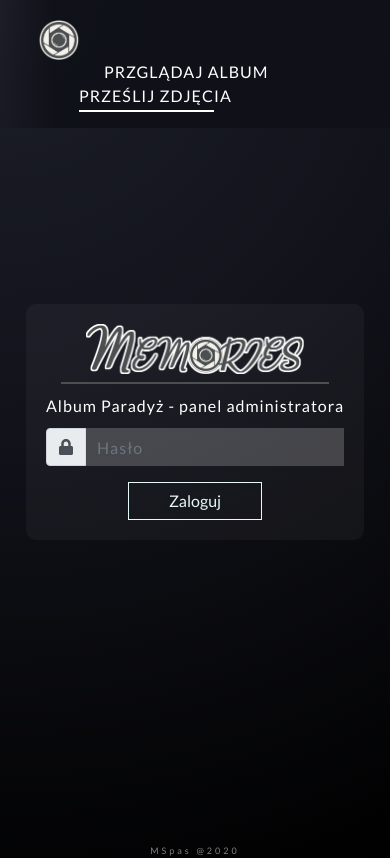
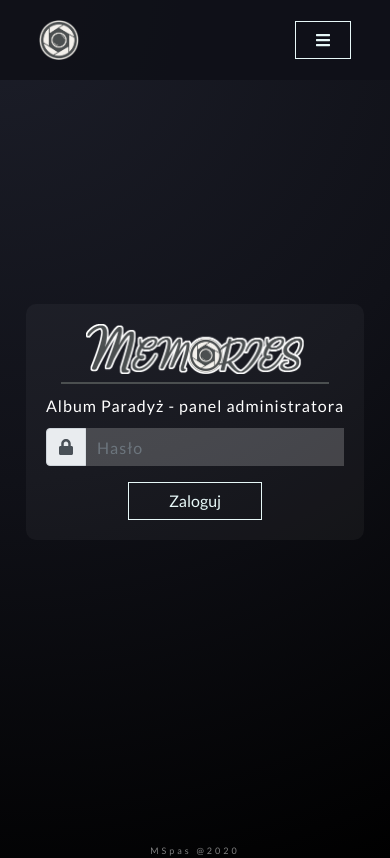
Before and after one commit to mspas/Album, a React (Create React App) app in the folder client/: page /login in a window 390 px wide. Built offline with nearby package versions, Linux system fonts and the light colour scheme.

Commit message:
fixed responsiveness, changed header for sticky and fixed mode

```diff
--- a/client/src/App.js
+++ b/client/src/App.js
@@ -13,7 +13,7 @@ function App() {
     <div className="App">
       <main>
         <BrowserRouter basename={process.env.PUBLIC_URL}>
-          <Header />
+          <Header sticky={false} />
           <Switch>
             <Route path="/home" component={Home} />
             <Route path="/album" component={Album} />
--- a/client/src/App.sass
+++ b/client/src/App.sass
@@ -9,17 +9,6 @@
   min-height: 100vh
   color: #fff
   @include gradient-bg($color1: #1c1e29, $color2: $primary, $color3: #000)
-  .header
-    display: flex
-    flex-flow: row wrap
-    position: fixed
-    top: 0
-    visibility: visible
-    width: 100%
-    padding: 20px 10%
-    z-index: 3
-    img
-      height: 40px
   footer
     height: 14px
     width: 100%
--- a/client/src/_animations.sass
+++ b/client/src/_animations.sass
@@ -37,3 +37,9 @@
     100%
         opacity: 1
         transform: scale(1)
+
+@keyframes slideInDown
+    0%
+        transform: translate(0, 0)
+    100%
+        transform: translate(0px, 35px)
--- a/client/src/components/Album/Home.js
+++ b/client/src/components/Album/Home.js
@@ -6,7 +6,8 @@ import stylesHeader from "../Header.module.sass";
 import AuthService from "../../services/auth.service";
 import HighlightedImagesList from "./HighlightedImagesList";
 import ImageSlider from "./ImageSlider";
-import { hideHeader, showHeader, hideLogo, showLogo } from "../../actions";
+import { hideHeader, hideLogo, showLogo } from "../../actions";
+import Header from "../Header";
 
 function Home() {
   const dispatch = useDispatch();
@@ -79,21 +80,7 @@ function Home() {
           </p>
         </div>
       </div>
-      <header ref={headerRef} className={styles.header}>
-        <span className={styles.cityTitle}>Paradyż</span>
-        <ul>
-          <li>
-            <NavLink className={stylesHeader.link} to="/album">
-              <span>Przglądaj album</span>
-            </NavLink>
-          </li>
-          <li>
-            <NavLink className={stylesHeader.link} to="/kontakt">
-              <span>Prześlij zdjęcia</span>
-            </NavLink>
-          </li>
-        </ul>
-      </header>
+      <Header sticky={true} />
       <article className={styles.welcomeText}>
         <p>
           <span className={styles.subtitle}>{subtitle}</span>
@@ -111,8 +98,8 @@ function Home() {
             setActiveIndex(index);
             setModalShow(true);
             dispatch(hideLogo());
-            headerRef.current.style.zIndex = 0;
-            headerRef.current.style.visibility = "hidden";
+            //headerRef.current.style.zIndex = 0;
+            //headerRef.current.style.visibility = "hidden";
           }}
         />
       </div>
@@ -122,8 +109,8 @@ function Home() {
           setModalShow(false);
           setActiveIndex(1);
           dispatch(showLogo());
-          headerRef.current.style.zIndex = 2;
-          headerRef.current.style.visibility = "visible";
+          //headerRef.current.style.zIndex = 2;
+          //headerRef.current.style.visibility = "visible";
         }}
         images={images}
         activeIndex={activeIndex}
--- a/client/src/components/Album/styles/HighlightedImagesList.module.sass
+++ b/client/src/components/Album/styles/HighlightedImagesList.module.sass
@@ -36,5 +36,8 @@ $size: 200px
                     border-radius: 5px
                     border: solid 3px white
                     transition: 0.3s
+                    @media screen and ( max-width: 455px )
+                        width: calc( 100vw - 60px )
+                        height: auto
                 &:last-child
                     flex: 1
--- a/client/src/components/Album/styles/Home.module.sass
+++ b/client/src/components/Album/styles/Home.module.sass
@@ -17,6 +17,9 @@
         background-attachment: fixed
         background-position: 0% 0%
         background-repeat: no-repeat
+        @media screen and ( max-width: 455px )
+            height: 400px
+            background-position: 20% 0%
         .welcomeContent
             position: relative
             width: 100%
@@ -25,6 +28,8 @@
             font-family: CountrysideTwo, Arial, serif
             transition: 1s
             animation: blur 1s ease 1s forwards
+            @media screen and ( max-width: 455px )
+                height: 400px
             h1
                 margin-top: 20px
                 font-size: 6em
@@ -61,29 +66,23 @@
                         font-size: 3em
                     @media screen and ( max-width: 338px )
                         font-size: 2em
-    .header
-        display: flex
-        flex-flow: row wrap
-        position: sticky
-        top: 0
-        width: 100%
-        background-image: linear-gradient(to right, transparent 0%, #101118f6 14%)
-        padding: 25px 10%
-        z-index: 2
     .welcomeText
         padding: 50px 10vw !important
         text-align: justify
-        font-size: 16px
+        font-size: 1em
         border-radius: 0 !important
         @include default-box()
-        @media screen and ( max-width: 500px )
+        @media screen and ( max-width: 455px )
+            font-size: 0.8em
             text-align: left
             padding: 15px 25px !important
         .subtitle
             font-family: CountrysideTwo, Arial, serif
-            font-size: 45px
+            font-size: 3em
             margin-right: 15px
             vertical-align: bottom
+            @media screen and ( max-width: 455px )
+                font-size: 2em
         .bodyText
             line-height: 2em
             letter-spacing: 2px
@@ -97,3 +96,5 @@
         opacity: 0
         animation: fadeIn 2s ease 0s forwards
         padding: 50px 12vw
+        @media screen and ( max-width: 455px )
+            padding: 0 20px
--- a/client/src/components/Header.js
+++ b/client/src/components/Header.js
@@ -1,38 +1,87 @@
 import React, { useEffect, useState } from "react";
 import { NavLink } from "react-router-dom";
+import { FontAwesomeIcon } from "@fortawesome/react-fontawesome";
+import { faBars, faTimes } from "@fortawesome/free-solid-svg-icons";
 import styles from "./Header.module.sass";
 import logo from "../assets/logo.png";
 import { useSelector } from "react-redux";
 
-const Header = () => {
+const Header = (props) => {
   const showHeader = useSelector((state) => state.showHeader);
   const showLogo = useSelector((state) => state.showLogo);
-  const [headerClass, setHeaderClass] = useState("header ");
+  const [headerClass, setHeaderClass] = useState("");
+  const [showMobileNav, setShowMobileNav] = useState(false);
 
   useEffect(() => {
-    let c = "header ";
-    if (!showHeader) c += styles.transparentBg + " ";
+    let c = props.sticky ? styles.headerSticky : styles.header;
+    if (headerClass !== "") {
+      if (!showHeader && !props.sticky) c += " " + styles.transparentBg + " ";
       if (!showLogo) c += styles.hideBehind;
+    }
     setHeaderClass(c);
   }, [showHeader, showLogo]);
 
   return (
     <header className={headerClass}>
+      {!props.sticky && (
         <NavLink to="/home">
           <img src={logo} alt="Logo" />
         </NavLink>
-      <ul className={showHeader ? styles.visible : styles.hidden}>
+      )}
+      {showHeader ||
+        (props.sticky && <span className={styles.cityTitle}>Paradyż</span>)}
+      {(showHeader || props.sticky) && (
+        <ul className={styles.menu}>
           <li>
-          <NavLink className={showHeader ? styles.link : ""} to="/album">
+            <NavLink
+              className={showHeader || props.sticky ? styles.link : ""}
+              to="/album"
+            >
               <span>Przglądaj album</span>
             </NavLink>
           </li>
           <li>
-          <NavLink className={showHeader ? styles.link : ""} to="/kontakt">
+            <NavLink
+              className={showHeader || props.sticky ? styles.link : ""}
+              to="/kontakt"
+            >
               <span>Prześlij zdjęcia</span>
             </NavLink>
           </li>
         </ul>
+      )}
+      {(showHeader || props.sticky) && (
+        <button
+          className={`${styles.mobileNavBtn} button`}
+          onClick={() => {
+            setShowMobileNav(!showMobileNav);
+          }}
+        >
+          <FontAwesomeIcon icon={showMobileNav ? faTimes : faBars} />
+        </button>
+      )}
+      {showMobileNav && (
+        <div
+          className={
+            showHeader || props.sticky
+              ? `${styles.visible} ${styles.mobileNav}`
+              : `${styles.hidden} ${styles.mobileNav}`
+          }
+        >
+          <ul>
+            <li>
+              <NavLink className={styles.mobileLink} to="/album">
+                <span>Przglądaj album</span>
+              </NavLink>
+            </li>
+            <li>
+              <NavLink className={styles.mobileLink} to="/kontakt">
+                <span>Prześlij zdjęcia</span>
+              </NavLink>
+            </li>
+          </ul>
+        </div>
+      )}
     </header>
   );
 };
--- a/client/src/components/Header.module.sass
+++ b/client/src/components/Header.module.sass
@@ -1,21 +1,40 @@
 @import '../_variables'
+@import '../_animations'
 
-.visible
-    visibility: visible
-.hidden
-    visibility: hidden
-.transparentBg
-    background: transparent
-    width: calc( 35% - 40px ) !important
-    height: 60px
-.hideBehind
-    z-index: 0 !important
+.headerSticky
+    position: sticky
+    padding: 25px 10%
+    z-index: 2
+.header
+    position: fixed
+    padding: 20px 10%
+    z-index: 3
 header
+    position: relative
+    display: flex
+    flex-flow: row wrap
+    top: 0
+    width: 100%
     background-image: linear-gradient(to right, transparent 0%, #101118f6 14%)
-    ul
+    @media screen and ( max-width: 455px )
+        background: #101118f6
+    img
+        height: 40px
+    .cityTitle
+        position: absolute
+        top: 28px
+        left: calc( 10% + 50px )
+        font-family: CountrysideTwo, Arial, serif
+        font-size: 20px
+        user-select: none
+        @media screen and ( max-width: 455px )
+            display: none
+    .menu
         margin: auto 0
         margin-left: auto
         list-style: none
+        @media screen and ( max-width: 745px )
+            display: none
         li
             display: inline
             text-transform: uppercase
@@ -51,3 +70,45 @@ header
                     transition: 0.3s ease-out
                 &:hover::after
                     width: 0px
+    .mobileNavBtn
+        margin: auto 0
+        margin-left: auto
+        padding: 6px 20px
+        @media screen and ( min-width: 745px )
+            display: none
+    .mobileNav
+        position: absolute
+        list-style: none
+        bottom: -40px
+        right: 0
+        width: 100%
+        height: 78px
+        background: #101118f6
+        animation: slideInDown 0.5s ease-out forwards
+        box-shadow: 0 9px 14px -4px #00000075
+        ul
+            position: absolute
+            right: 10%
+            bottom: 0
+            li
+                display: block
+                text-transform: uppercase
+                margin-top: 10px
+                .mobileLink
+                    position: relative
+                    padding: 5px
+                    text-decoration: none
+                    span
+                        position: relative
+                        z-index: 2
+                        color: white
+.visible
+    visibility: visible
+.hidden
+    visibility: hidden
+.transparentBg
+    background: transparent !important
+    width: calc( 35% - 40px ) !important
+    height: 60px !important
+.hideBehind
+    z-index: 0 !important
```
Lines whose indentation alone changed are shown as unchanged.
